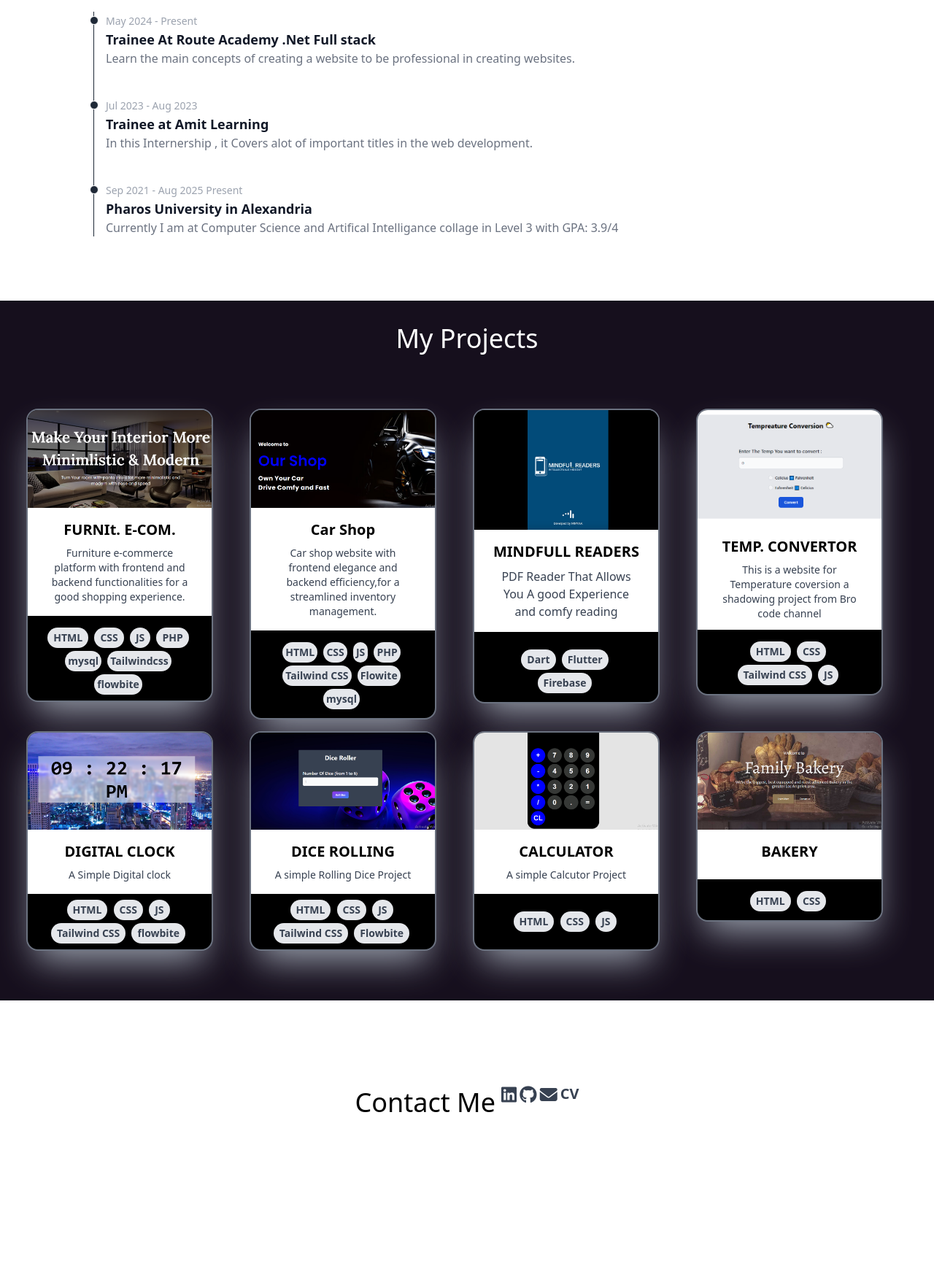
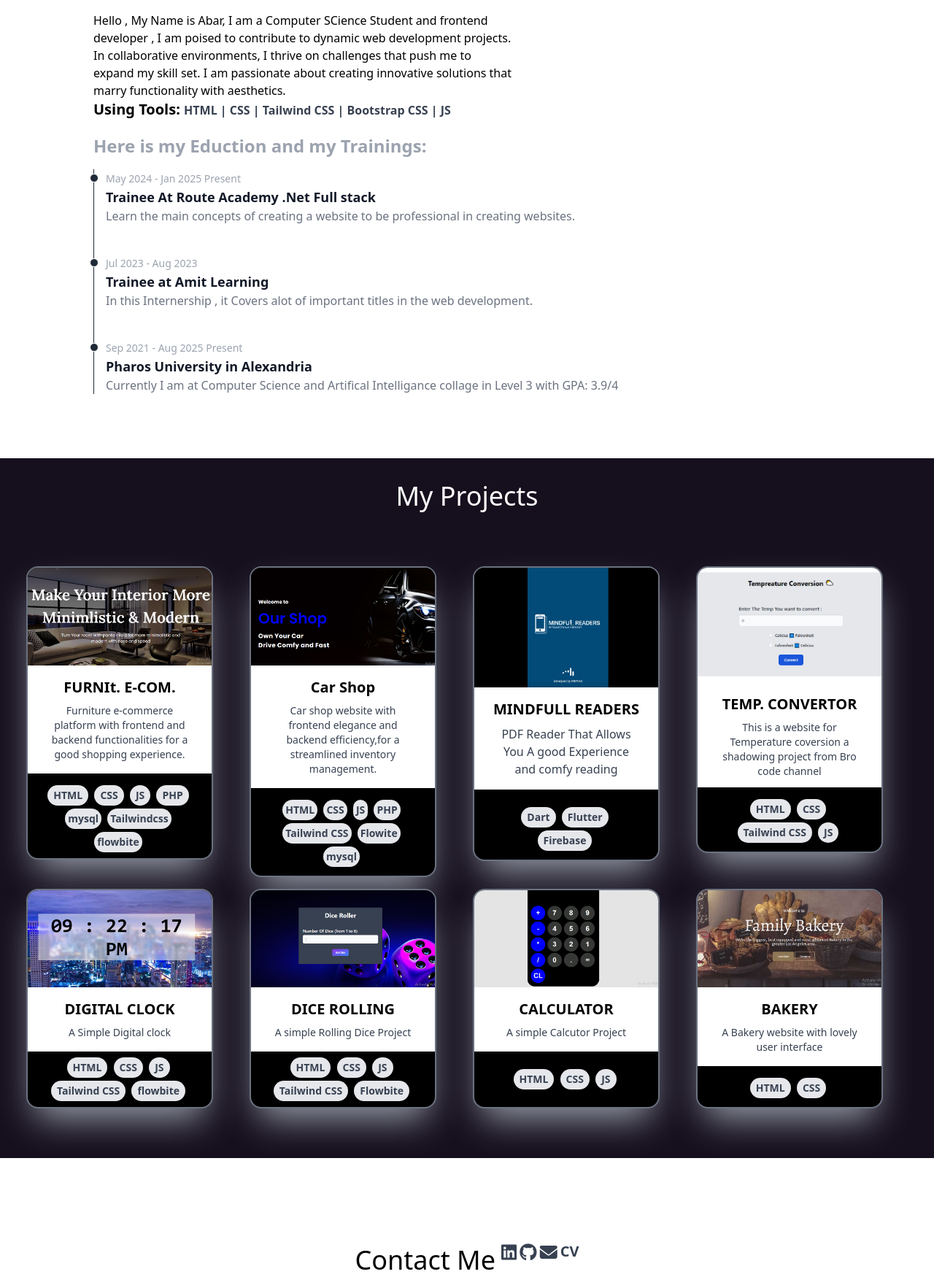
Before and after one commit to Abrar-Hosny/Portifolio, a website with bundled scripts: page index.html in a window 1280 px wide. Shown: the part 880-2630 px from the top of the page at 73% size. Before the commit the page ends 2507 px from the top, so only its background shows below. Built offline with nearby package versions, Linux system fonts and the light colour scheme.

Commit message:
finish the project

```diff
--- a/index.html
+++ b/index.html
@@ -90,13 +90,22 @@
         <h2 class="text-black text-4xl pl-28">About</h2>
 
       </div>
-    <div class="pl-32 pt-9 pb-12">
+    <div class="pl-32 pt-9 pb-12 ">
+<div class=" w-1/2 ">
+  <p>Hello , My Name is Abar, I am a Computer SCience Student and  frontend developer , I am poised to contribute to dynamic web development projects. In collaborative environments, I thrive on challenges that push me to expand my skill set. I am passionate about creating innovative solutions that marry functionality with aesthetics. </p>
+ <span class="font-bold text-black text-xl">Using Tools: </span><p class="inline-block font-bold text-gray-700 "> HTML | CSS | Tailwind CSS | Bootstrap CSS | JS </p>
 
+</div>
+<div class="mt-5 mb-4">
+  <h3 class="font-bold text-2xl text-gray-400">Here is my Eduction and my Trainings: </h3>
+
+</div>
         <ol class="relative border-s border-gray-800 ">
 
           <li class="mb-10 ms-4">
               <div class="absolute w-3 h-3 bg-gray-800 rounded-full mt-1.5 -start-1.5 border border-white dark:border-gray-900 dark:bg-gray-700"></div>
-              <time class="mb-1 text-sm font-normal leading-none text-gray-400 dark:text-gray-500">May 2024 - Present </time>
+              <time class="mb-1 text-sm font-normal leading-none text-gray-400 dark:text-gray-500">May 2024 - Jan 2025 Present</time>
+
               <h3 class="text-lg font-semibold text-gray-900 dark:text-white">Trainee At Route Academy .Net Full stack</h3>
               <p class="mb-4 text-base font-normal text-gray-500 dark:text-gray-400">Learn the main concepts of creating a website to be professional in creating websites.</p>
           <path stroke="currentColor" stroke-linecap="round" stroke-linejoin="round" stroke-width="2" d="M1 5h12m0 0L9 1m4 4L9 9"/>
@@ -296,7 +305,7 @@ A Simple Digital clock
   <div>
     <div class="w-64 duration-500  hover:!blur-none group-hover:scale-[0.85] hover:!scale-100 rounded-2xl border-gray-500 border-2 overflow-hidden shadow-2xl shadow-gray-400 bg-black text-center ">
      <div class="w-full">
-      <img  src="images/Calculator.PNG" alt="Calculator">
+      <img  src="images/Calculator.png" alt="Calculator">
 
      </div>
       <div class="px-6 py-4 bg-white ">
@@ -324,10 +333,13 @@ A simple Calcutor Project
      <div class="w-full">
       <img  src="images/bakery.PNG" alt="bakery">
 
+
      </div>
       <div class="px-6 py-4 bg-white ">
         <div class="font-bold text-xl mb-2 text-black ">BAKERY</div>
-
+        <p class="text-gray-700 text-sm ">
+          A Bakery website with lovely user interface
+                  </p>
         </div>
       <div class="px-6 pt-4 pb-2 ">
         <span class="inline-block bg-gray-200 rounded-full px-2 py-1 text-sm font-semibold text-gray-700 mr-1 mb-1">HTML</span>
@@ -361,9 +373,9 @@ A simple Calcutor Project
     <a href="https://www.linkedin.com/in/abrar-mohamed-4a45932b1/" class="hover:text-gray-950 "  target="_blank" ><i class="fa-brands fa-linkedin fa-xl  " style="color: rgb(55 65 81);"></i>  </a>
     <a href="https://github.com/Abrar-Hosny" class="hover:text-gray-950 "  target="_blank" > <i class="fa-brands fa-github fa-xl" style="color: rgb(55 65 81);"></i> </a>
     <a href="mailto:abrarhosny19@gmail.com" class="hover:text-gray-950 "  target="_blank" >   <i class="fa-solid fa-envelope fa-xl" style="color: rgb(55 65 81);"></i> </a>
+        <a href="https://flowcv.com/resume/1d6msm8rlm" target="_blank">     <button type="button" class="text-gray-700  hover:text-gray-950 focus:ring-4 focus:ring-blue-300 font-bold rounded-lg text-xl   focus:oublactext-blackne ">CV</button>
+        </a>
 
-
-     <button type="button" class="text-gray-700  hover:text-gray-950 focus:ring-4 focus:ring-blue-300 font-bold rounded-lg text-xl   focus:oublactext-blackne ">CV</button>
 
    </div>
 
```
